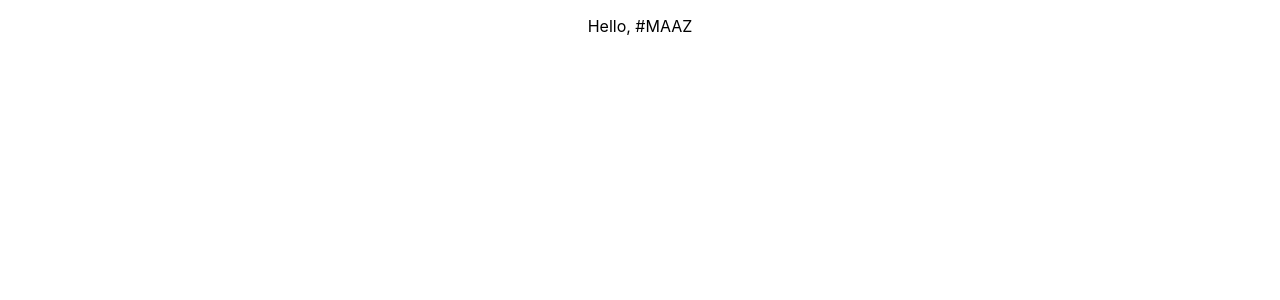
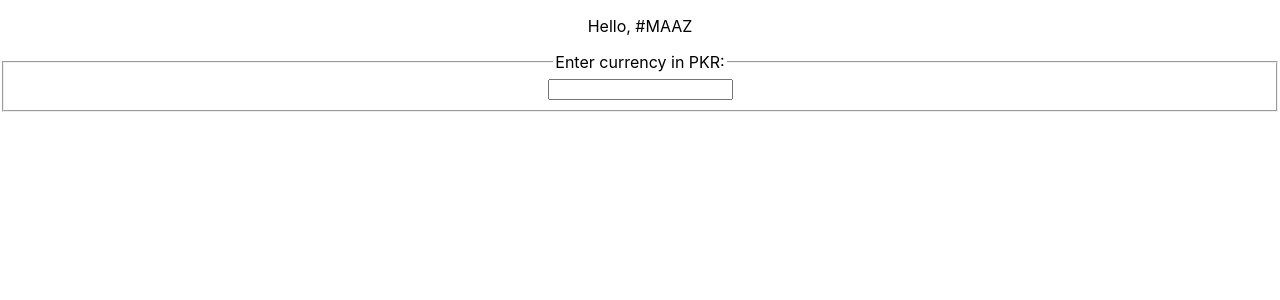
Before and after one commit to moaaxali/reactjs, a React (Create React App) app: page / in a window 1280 px wide. Shown: the top 300 px of the page. Built offline with nearby package versions, Linux system fonts and the light colour scheme.

Commit message:
Add CurrencyConverter Component with currently 1 input field

```diff
--- a/src/App.js
+++ b/src/App.js
@@ -1,10 +1,12 @@
 import TasteOfJSX from './TasteOfJSX/TasteOfJSX'
 import './App.css';
+import CurrencyConverter from './CurrencyConverter/CurrencyConverter';
 
 function App() {
   return (
     <div className="App">
       <TasteOfJSX user="maaz" />
+      <CurrencyConverter />
     </div>
   );
 }
--- /dev/null
+++ b/src/CurrencyConverter/CurrencyConverter.js
@@ -0,0 +1,31 @@
+import React, { Component } from 'react'
+
+export class CurrencyConverter extends Component {
+  constructor(props) {
+    super(props);
+    this.state = {
+      amount: ''
+    };
+    this.handleChange = this.handleChange.bind(this);
+  }
+
+  handleChange(e) {
+    this.setState({ amount: e.target.value })
+  }
+
+  render() {
+    const amount = this.state.amount;
+    return (
+      <div>
+        <fieldset>
+          <legend>Enter currency in PKR:</legend>
+          <input
+            value={amount}
+            onChange={this.handleChange} />
+        </fieldset>
+      </div>
+    )
+  }
+}
+
+export default CurrencyConverter
```
